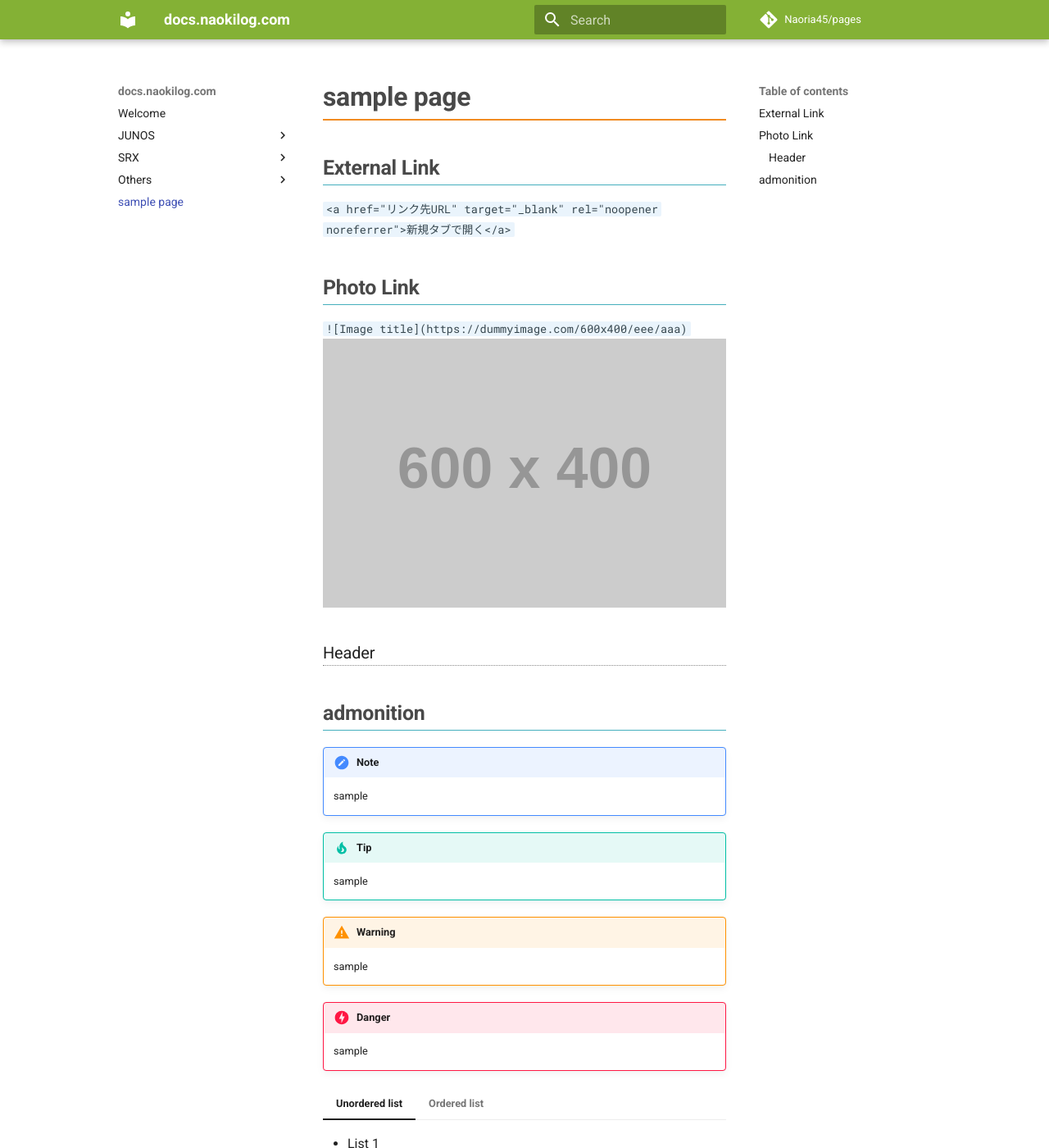
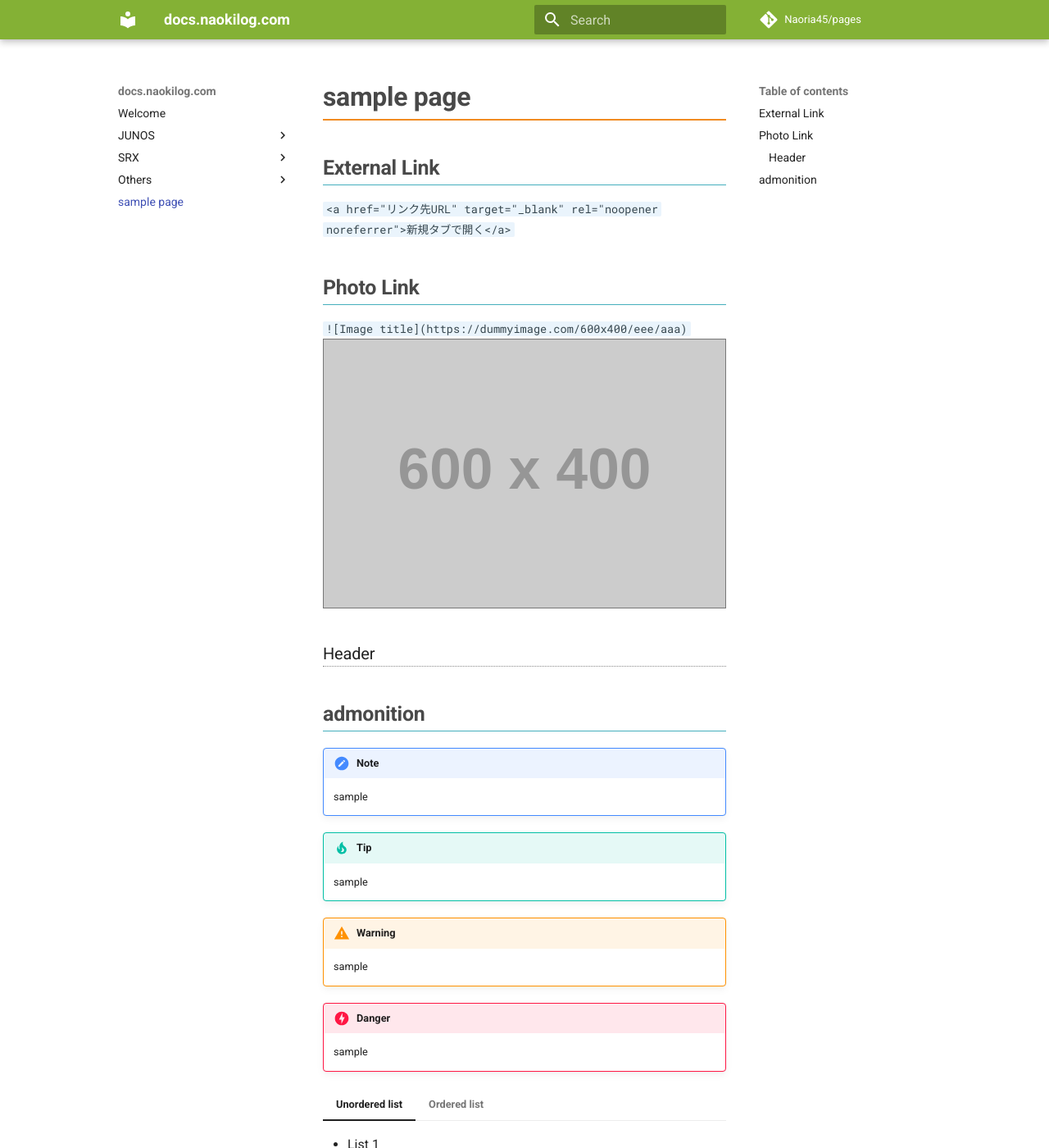
Before and after one commit to Naoria45/pages, an MkDocs documentation site: the page built from docs/sample.md, in a window 1280 px wide and 1400 px high. Shown: the whole window at 82% size. Built offline with MkDocs 1.6.1 and Material for MkDocs 9.7.7, drawn with Linux system fonts in a browser that asks for light colours; comment, search, counter and statistics services are not loaded.

Commit message:
add image frame in css

```diff
--- a/docs/css/extra.css
+++ b/docs/css/extra.css
@@ -45,6 +45,11 @@ nav.md-tabs {
     background-color: #eaf4fc;
 }
 
+/*image frame*/
+.md-typeset img {
+    border: solid 1px #777777; /* 色：グレー */
+}
+
 
 /* code tab */
 .tab-wrap {
```
